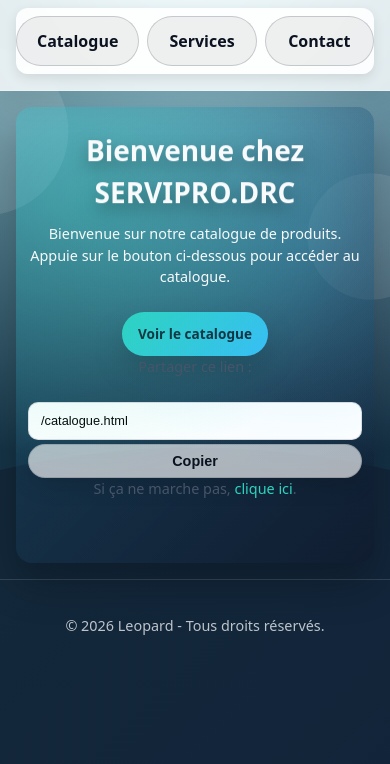
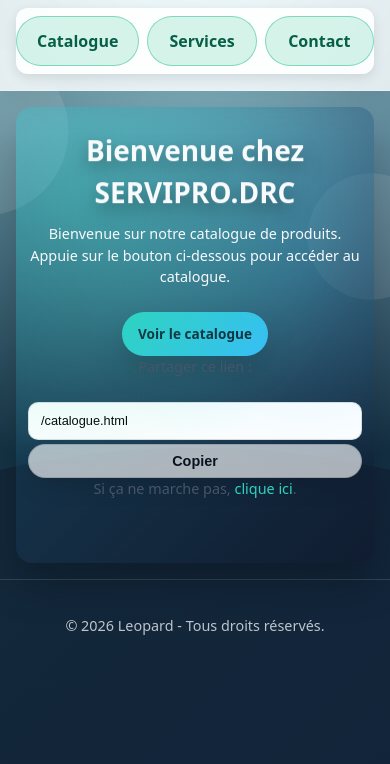
Before and after one commit to henocknyembokabamba/catalogue-servipro, a plain HTML site: page index.html in a window 390 px wide. Shown: the part 80-844 px from the top of the page. Drawn offline with Linux system fonts and the light colour scheme.

Commit message:
correction complète site

```diff
--- a/css/style.css
+++ b/css/style.css
@@ -546,21 +546,21 @@ a:hover {
   .nav a {
     padding: 0.75rem 1.25rem;
     border-radius: 999px;
-    background: rgba(0, 0, 0, 0.06);
-    color: #0b1220; /* Noir foncé pour lisibilité sur mobile */
+    background: rgba(16, 185, 129, 0.16); /* vert clair */
+    color: #065f46; /* vert foncé */
     width: min(260px, 100%);
     text-align: center;
     font-weight: 700;
-    border: 1px solid rgba(15, 23, 42, 0.18);
+    border: 1px solid rgba(16, 185, 129, 0.45);
   }
 
   .nav a:hover {
-    background: rgba(0, 0, 0, 0.12);
-    color: #0b1220;
+    background: rgba(16, 185, 129, 0.30);
+    color: #0f766e;
   }
 
   .brand {
-    color: #0b1220;
+    color: #065f46;
   }
 
   .nav a:hover {
```
